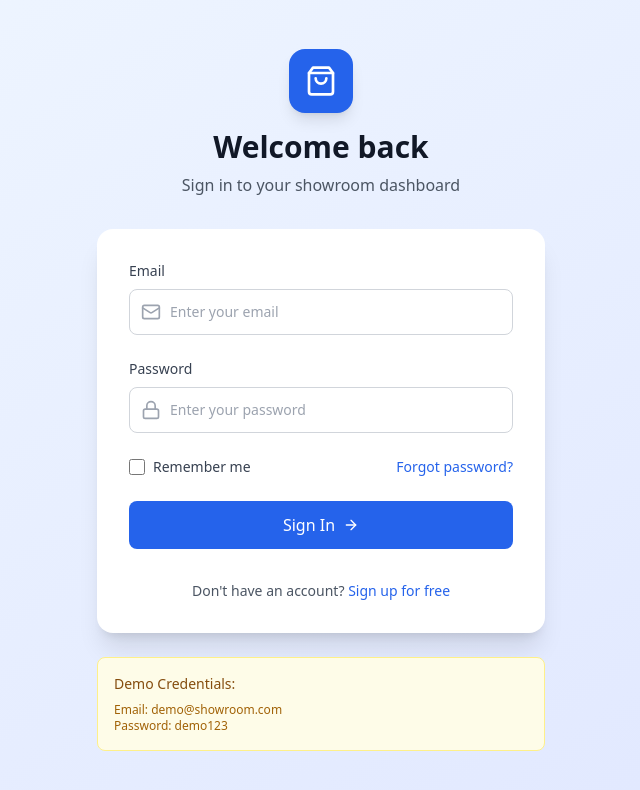
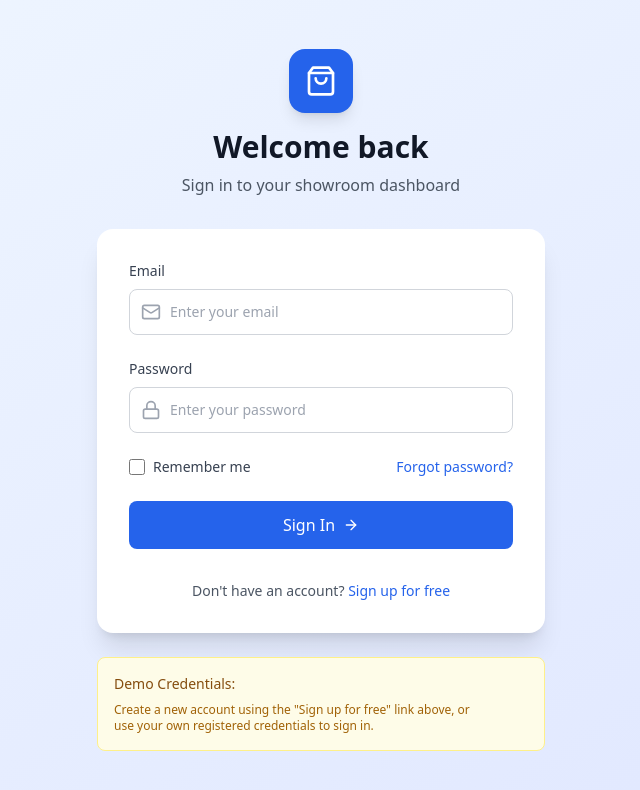
Before and after one commit to rahulit0606/dress, a React (Vite) app: page /login in a window 1280 px wide. Shown: the top 790 px of the page, without its empty margins (319-959 px from the left). Built offline with nearby package versions, Linux system fonts and the light colour scheme; no server answers.

Commit message:
Fix Login Credentials Error

```diff
--- a/src/pages/auth/Login.tsx
+++ b/src/pages/auth/Login.tsx
@@ -138,8 +138,8 @@ const Login = () => {
         <div className="mt-6 bg-yellow-50 border border-yellow-200 rounded-lg p-4">
           <p className="text-sm text-yellow-800 font-medium mb-2">Demo Credentials:</p>
           <p className="text-xs text-yellow-700">
-            Email: demo@showroom.com<br />
-            Password: demo123
+            Create a new account using the "Sign up for free" link above, or<br />
+            use your own registered credentials to sign in.
           </p>
         </div>
       </div>
```
